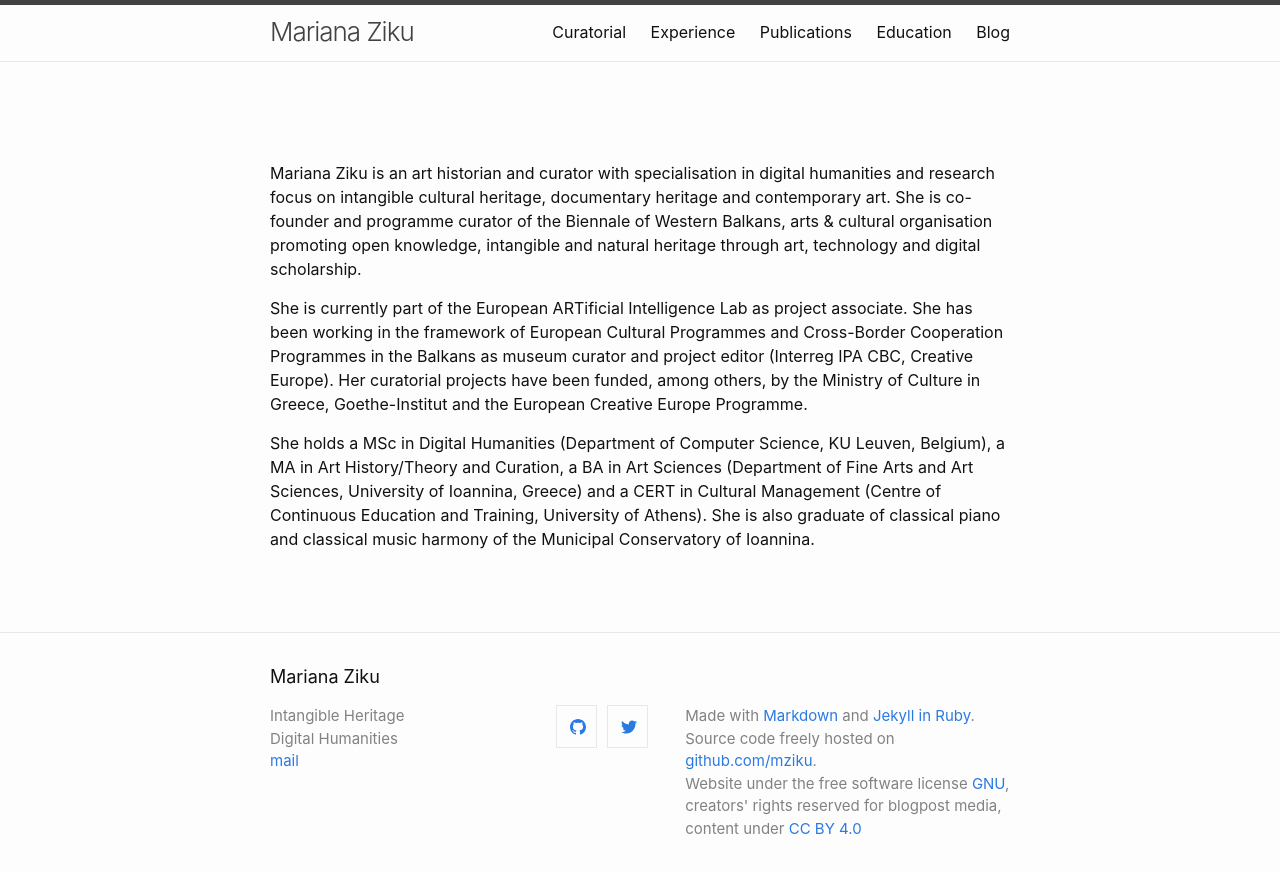
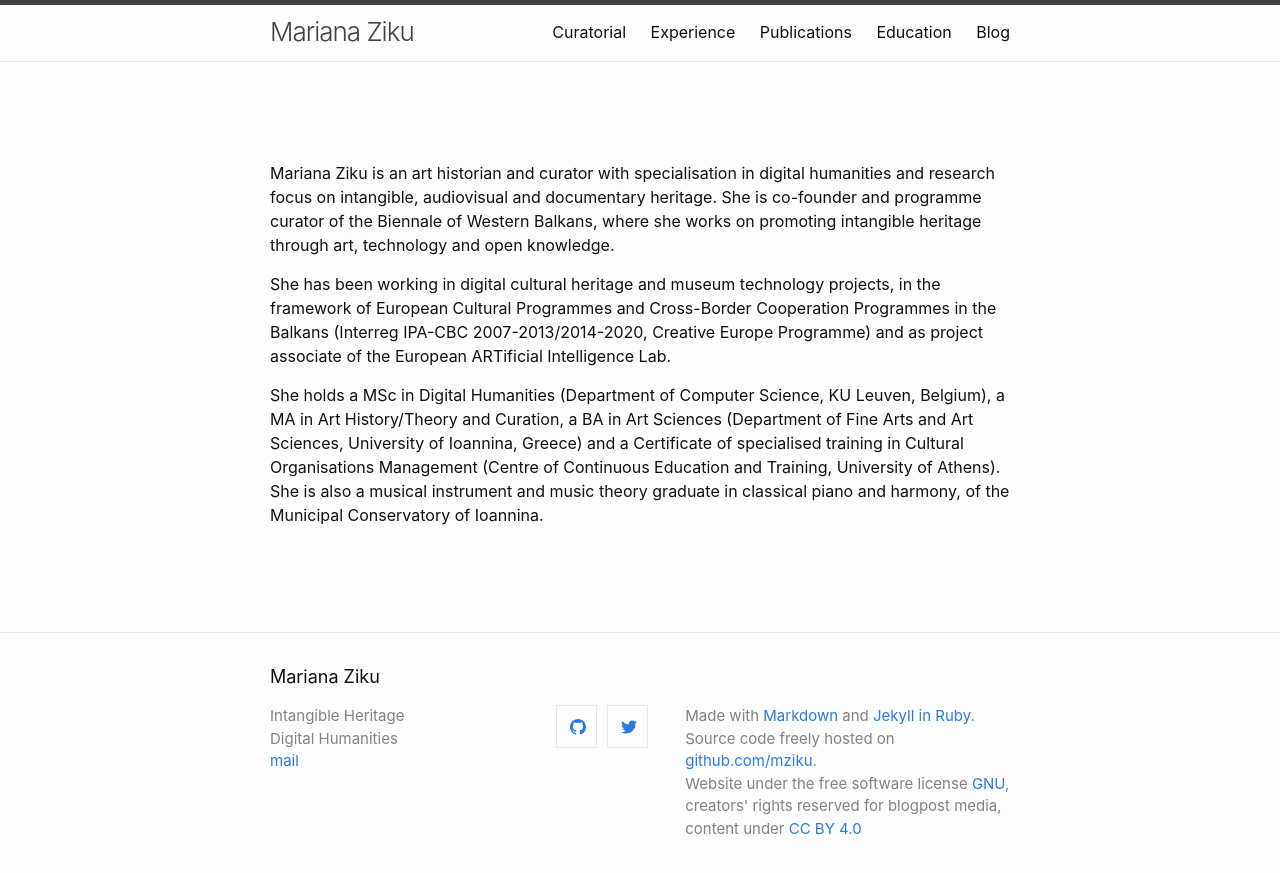
Before and after one commit to mziku/mziku.github.io, a Jekyll site: the page built from index.md, in a window 1280 px wide. Shown: the top 873 px of the page. Built offline with Jekyll 4.4.1, drawn with Linux system fonts in a browser that asks for light colours.

Commit message:
Update index.md

```diff
--- a/index.md
+++ b/index.md
@@ -4,8 +4,8 @@ layout: page
 
 <br>
 
-Mariana Ziku is an art historian and curator with specialisation in digital humanities and research focus on intangible cultural heritage, documentary heritage and contemporary art. She is co-founder and programme curator of the Biennale of Western Balkans, arts & cultural organisation promoting open knowledge, intangible and natural heritage through art, technology and digital scholarship.
+Mariana Ziku is an art historian and curator with specialisation in digital humanities and research focus on intangible, audiovisual and documentary heritage. She is co-founder and programme curator of the Biennale of Western Balkans, where she works on promoting intangible heritage through art, technology and open knowledge.
 
-She is currently part of the European ARTificial Intelligence Lab as project associate. She has been working in the framework of European Cultural Programmes and Cross-Border Cooperation Programmes in the Balkans as museum curator and project editor (Interreg IPA CBC, Creative Europe). Her curatorial projects have been funded, among others, by the Ministry of Culture in Greece, Goethe-Institut and the European Creative Europe Programme.
+She has been working in digital cultural heritage and museum technology projects, in the framework of European Cultural Programmes and Cross-Border Cooperation Programmes in the Balkans (Interreg IPA-CBC 2007-2013/2014-2020, Creative Europe Programme) and as project associate of the European ARTificial Intelligence Lab.
 
-She holds a MSc in Digital Humanities (Department of Computer Science, KU Leuven, Belgium), a MA in Art History/Theory and Curation, a BA in Art Sciences (Department of Fine Arts and Art Sciences, University of Ioannina, Greece) and a CERT in Cultural Management (Centre of Continuous Education and Training, University of Athens). She is also graduate of classical piano and classical music harmony of the Municipal Conservatory of Ioannina.
+She holds a MSc in Digital Humanities (Department of Computer Science, KU Leuven, Belgium), a MA in Art History/Theory and Curation, a BA in Art Sciences (Department of Fine Arts and Art Sciences, University of Ioannina, Greece) and a Certificate of specialised training in Cultural Organisations Management (Centre of Continuous Education and Training, University of Athens). She is also a musical instrument and music theory graduate in classical piano and harmony, of the Municipal Conservatory of Ioannina.
```
